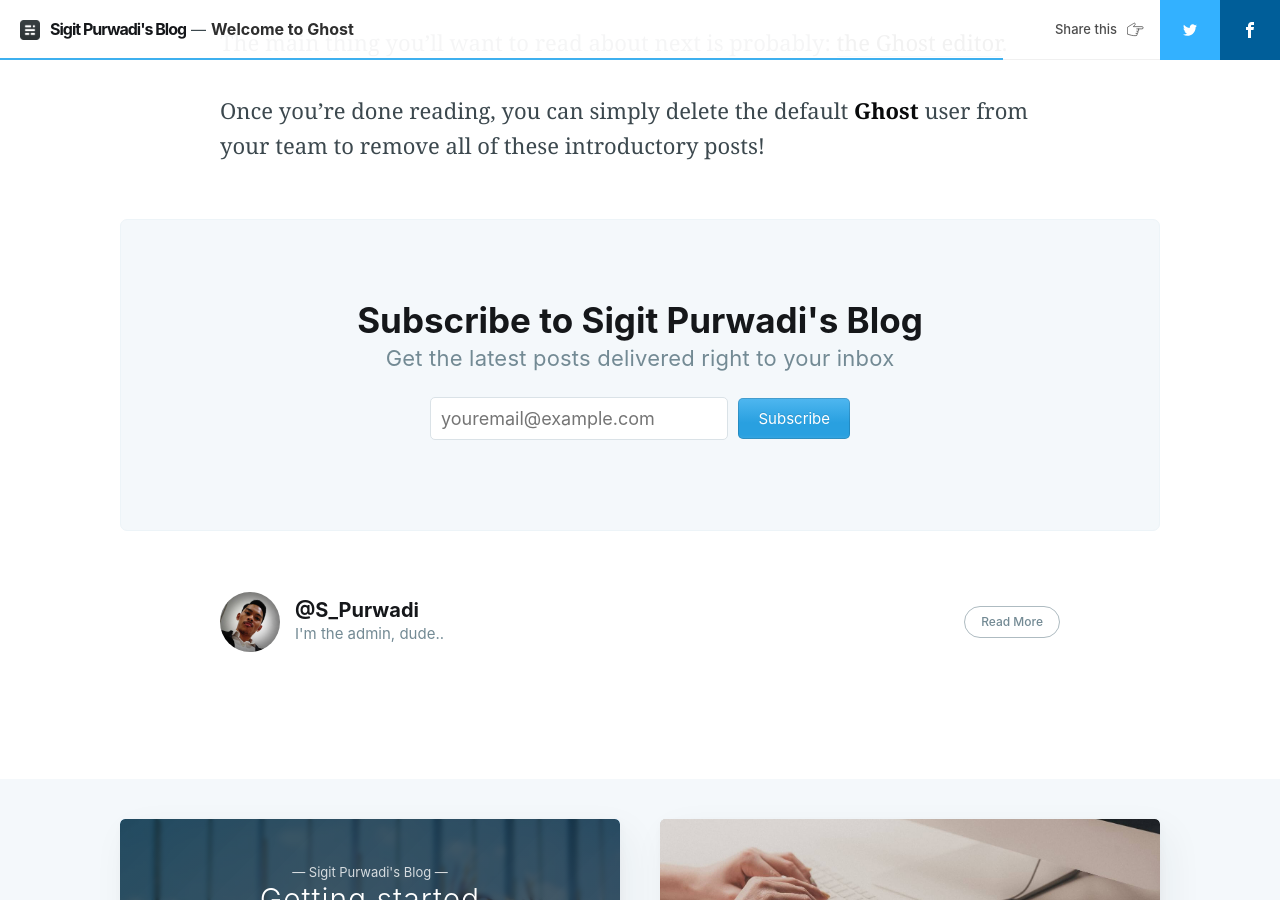
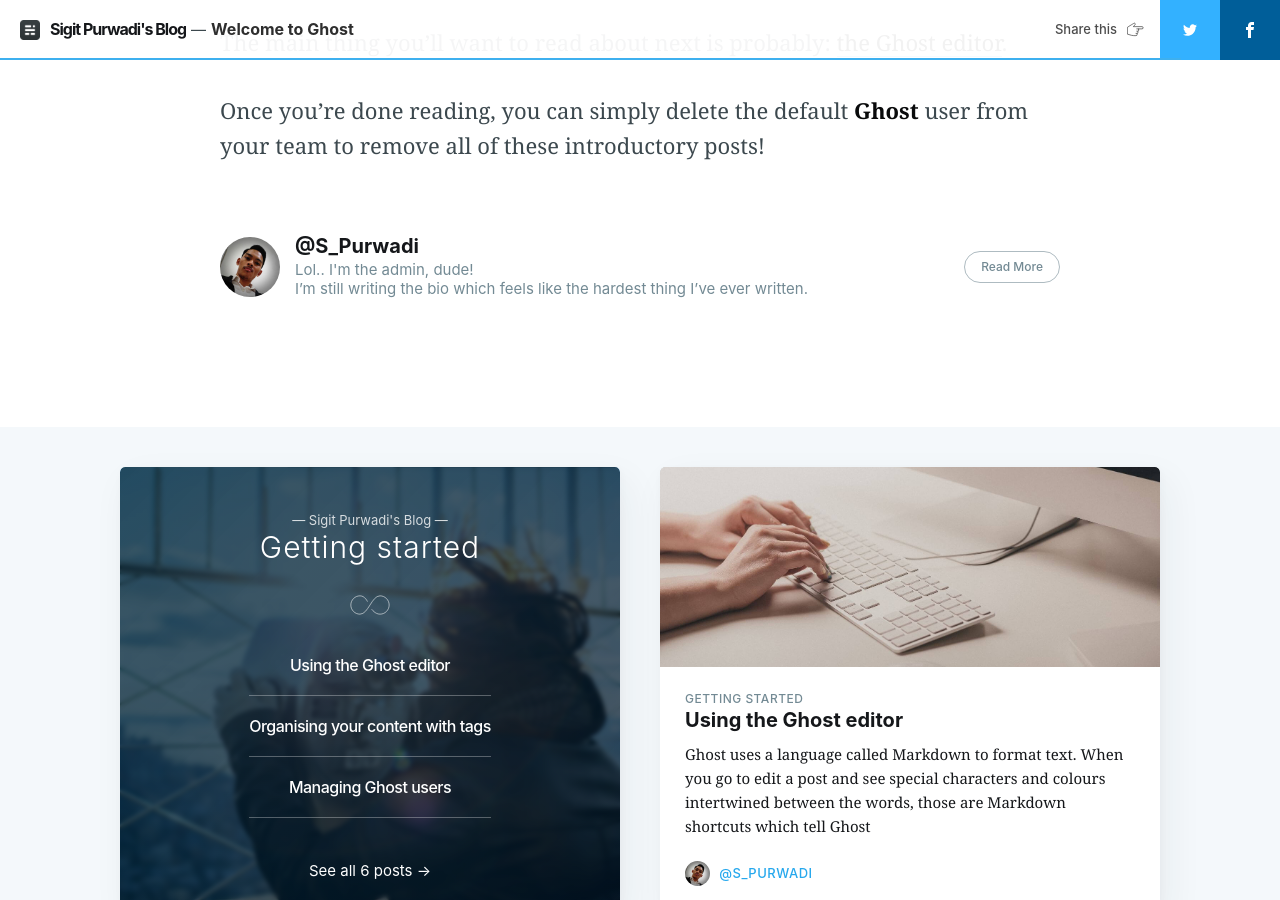
Before and after one commit to spurwadi2/v2, a Jekyll site: the page built from _posts/2017-07-27-welcome.md, in a window 1280 px wide and 900 px high, scrolled down 1842 px. Built offline with Jekyll 4.4.1, drawn with Linux system fonts in a browser that asks for light colours; nearby versions of some CDN libraries; comment, search, counter and statistics services are not loaded.

Commit message:
small improvement

```diff
--- a/_data/authors.yml
+++ b/_data/authors.yml
@@ -1,9 +1,10 @@
 sigit:
   username: sigit
   name: '&#64;S_Purwadi'
+  location: World Wide Web
   url_full: https://sigit.purwadi.web.id
   url: sigit.purwadi.web.id
-  bio: I'm the admin, dude..
+  bio: Lol.. I'm the admin, dude!<br/>I’m still writing the bio which feels like the hardest thing I’ve ever written.
   picture: assets/images/sigit.jpg
   facebook: sigitofficial
   twitter: s_purwadi
--- a/_includes/navigation.html
+++ b/_includes/navigation.html
@@ -3,5 +3,4 @@
     <li class="nav-tags" role="menuitem"><a href="{{site.baseurl}}topic/">Topic</a></li>
     <li class="nav-about" role="menuitem"><a href="{{site.baseurl}}about/">About</a></li>
     <li class="nav-portfolio" role="menuitem"><a href="//sigit.purwadi.web.id">Portfolio</a></li>
-    <li class="nav-getting-started" role="menuitem"><a href="{{site.baseurl}}tag/getting-started/">Getting Started</a></li>
 </ul>
--- a/_layouts/post.html
+++ b/_layouts/post.html
@@ -53,13 +53,13 @@
             </section>
 
             <!-- Email subscribe form at the bottom of the page -->
-            {% if site.subscribers %}
+            <!-- {% if site.subscribers %}
                 <section class="subscribe-form">
                     <h3 class="subscribe-form-title">Subscribe to {{ site.title }}</h3>
                     <p>Get the latest posts delivered right to your inbox</p>
                     {% include subscribe-form.html placeholder="youremail@example.com" %}
                 </section>
-            {% endif %}
+            {% endif %} -->
 
             <footer class="post-full-footer">
                 <!-- Everything inside the #author tags pulls data from the author -->
```
